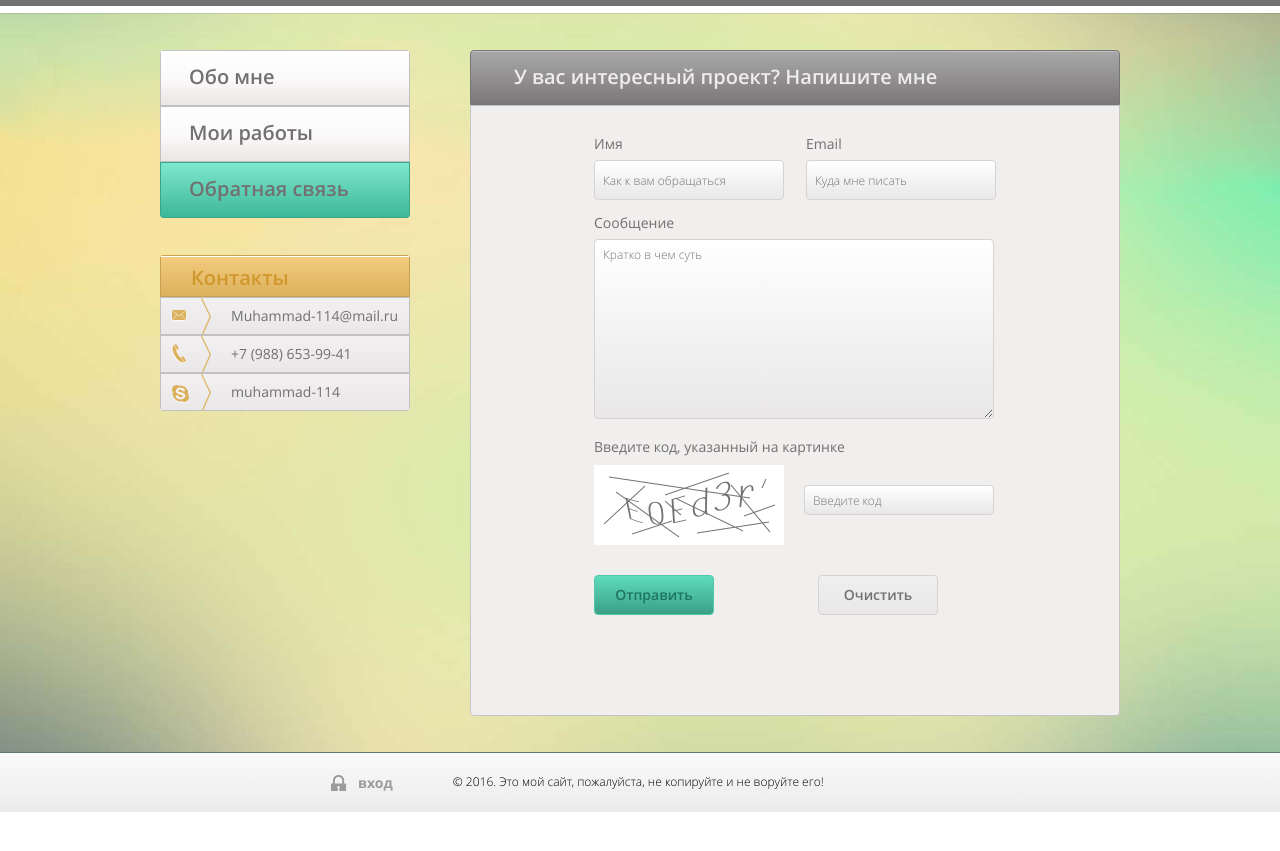
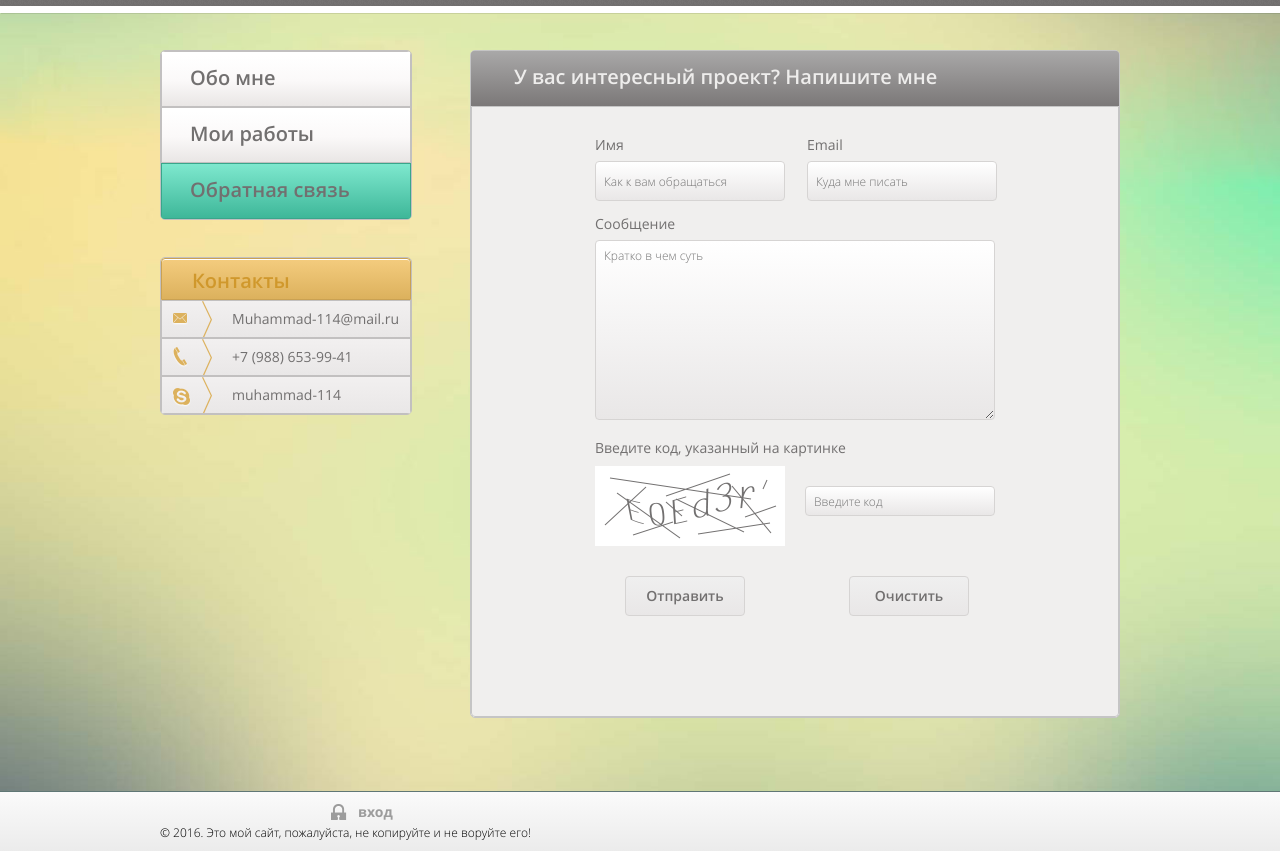
Before and after one commit to Muhammadabumansur/site, a website: page app/feedback.html in a window 1280 px wide. Shown: the part 84-935 px from the top of the page. Before the commit the page ends 896 px from the top, so only its background shows below. Drawn offline with nearby package versions, Linux system fonts and the light colour scheme.

Commit message:
Little corrections after code review with Master

```diff
--- a/app/css/feedback.css
+++ b/app/css/feedback.css
@@ -50,6 +50,7 @@ html, body {
 	background: #727070 url("../pic/Header-bg.png") repeat-x;
 	border-bottom: 7px solid #fff;
 	box-shadow: 1px 1px rgba(0,0,0,.1);
+	margin-bottom: 37px;
 }
 
 .container {
@@ -157,26 +158,34 @@ li {
 .nav_a:hover {
 	background-color: #e3e1e1;
 	background-image: linear-gradient(#e8e7e7 13%, #e3e1e1, #c2c0c0);
-	border: 1px solid #c2c0c0;
+	/*border: 1px solid #c2c0c0;*/
 }
 
-.nav_a:active, .current {
+.nav_a.current {
 	background-color: #7ee8ce;
 	background-image: linear-gradient(#7ee8ce, #3eb799);
 	border: 1px solid #39a68b;
 }
 
+.nav_ul>li:first-child {
+	border-radius: 4px 4px 0 0;
+	overflow: hidden;
+}
+
 .contacts, .nav {
-	border-radius: 4px;
+	border-radius: 5px;
 	overflow: hidden;
-	margin-top: 37px;
+	border: 1px solid #c2c0c0;
+	/*margin-top: 37px;*/
 }
 
 .nav {
-	margin-bottom: 16px;
+	margin-bottom: 37px;
 }
 
 .contacts_header {
+	border-radius: 4px 4px 0 0;
+	overflow: hidden;
 	margin-bottom: 0;
 	margin-top: 0;
 	padding-top: 10px;
@@ -256,8 +265,9 @@ li {
 }
 
 .section_header {
-	margin-top: 37px;
+	/*margin-top: 37px;*/
 	margin-bottom: 0;
+	margin-top: 0;
 	padding-top: 14px;
 	padding-left: 43px;
 	height: 55px;
@@ -266,14 +276,18 @@ li {
 	color: #eeedec;
 	background-color: #a9a8a8;
 	background-image: linear-gradient(#a9a8a8, #7b7878);
-	border: 1px solid #757575;
+	/*border: 1px solid #757575;
 	box-shadow: inset 0 1px #c3c2c2;
-	border-radius:4px 4px 0 0;
+	border-radius:4px 4px 0 0;*/
 }
 
-.section .info {
+.section {
 	background-color: #f0efee;
-	border: 1px solid #bababa;
+	border-radius: 5px;
+	overflow: hidden;
+	border: 1px solid #c5c5c5;
+	box-shadow: inset 0 1px #c3c2c2;
+	margin-bottom: 37px;
 }
 
 .feedback {
@@ -378,27 +392,30 @@ li {
 	font-family: open_sanssemibold, sans-serif;
 	font-size: 14px;
 	border-radius: 4px;
+	border: 1px solid #d6d4d3;
+	background-image: linear-gradient(rgba(251,249,249,0), #e9e7e7);
+	color: #727070;
 }
 
-.feedback_submit {
+.feedback_reset {
+	margin-left: 100px;
+}
+
+.feedback_button:hover {
 	border: 1px solid #50c8aa;
 	background-image: linear-gradient(#5fdcbd, #3aa087);
 	color: #1e7465;
 }
 
-
-.feedback_reset {
-	margin-left: 100px;
-	border: 1px solid #d6d4d3;
-	background-image: linear-gradient(rgba(251,249,249,0), #e9e7e7);
-	color: #727070;
+.buttons {
+	margin-left: 30px;
 }
 
 .copyright {
 	text-align: left;
 	font-family: open_sanslight, sans-serif;
 	font-size: 12px;
-	margin-top: 22px;
+	padding-top: 22px;
 }
 
 .a_lock {
--- a/app/css/main.css
+++ b/app/css/main.css
@@ -50,6 +50,7 @@ html, body {
 	background: #727070 url("../pic/Header-bg.png") repeat-x;
 	border-bottom: 7px solid #fff;
 	box-shadow: 1px 1px rgba(0,0,0,.1);
+	margin-bottom: 37px;
 }
 
 .container {
@@ -157,26 +158,34 @@ li {
 .nav_a:hover {
 	background-color: #e3e1e1;
 	background-image: linear-gradient(#e8e7e7 13%, #e3e1e1, #c2c0c0);
-	border: 1px solid #c2c0c0;
+	/*border: 1px solid #c2c0c0;*/
 }
 
-.nav_a:active, .current {
+.nav_a.current {
 	background-color: #7ee8ce;
 	background-image: linear-gradient(#7ee8ce, #3eb799);
 	border: 1px solid #39a68b;
 }
 
+.nav_ul>li:first-child {
+	border-radius: 4px 4px 0 0;
+	overflow: hidden;
+}
+
 .contacts, .nav {
-	border-radius: 4px;
+	border-radius: 5px;
 	overflow: hidden;
-	margin-top: 37px;
+	border: 1px solid #c2c0c0;
+	/*margin-top: 37px;*/
 }
 
 .nav {
-	margin-bottom: 16px;
+	margin-bottom: 37px;
 }
 
 .contacts_header {
+	border-radius: 4px 4px 0 0;
+	overflow: hidden;
 	margin-bottom: 0;
 	margin-top: 0;
 	padding-top: 10px;
@@ -220,7 +229,7 @@ li {
 
 .contacts_li:hover {
 	background-color: #e0c591;
-	background-image: linear-gradient(rgba(251,249,249,0), #e0c591);
+	background-image: linear-gradient(rgba(251,249,249,0.5), #e0c591);
 }
 
 .contacts_a:hover {
@@ -256,8 +265,9 @@ li {
 }
 
 .section_header {
-	margin-top: 37px;
-	margin-bottom: 0;
+	/*margin-top: 37px;*/
+	margin-top: 0;
+	margin-bottom: 37px;
 	padding-top: 14px;
 	padding-left: 43px;
 	height: 55px;
@@ -266,27 +276,33 @@ li {
 	color: #eeedec;
 	background-color: #a9a8a8;
 	background-image: linear-gradient(#a9a8a8, #7b7878);
-	border: 1px solid #757575;
-	box-shadow: inset 0 1px #c3c2c2;
-	border-radius:4px 4px 0 0;
+	/*border: 1px solid #757575;*/
+	/*box-shadow: inset 0 1px #c3c2c2;*/
+	/*border-radius:4px 4px 0 0;*/
 }
 
-.section .info {
+.section {
 	background-color: #f0efee;
-	border: 1px solid #bababa;
+	border-radius: 5px;
+	overflow: hidden;
+	border: 1px solid #c5c5c5;
+	box-shadow: inset 0 1px #c3c2c2;
+	margin-bottom: 37px;
 }
 
-.photo {
+.my_photo {
 	float: left;
-	display: block;
+	height: 150px;
+	width: 150px;
+	overflow: hidden;
 	border-radius: 50%;
 	border: 7px solid #fff;
 	box-shadow: 1px 1px rgba(0,0,0,.1);
-	margin: 37px 0 37px 40px;
+	margin: 0 0 37px 40px;
 }
 
 .info .text {
-	margin: 37px 0 0 230px;
+	margin: 0 0 0 230px;
 	font-family: open_sansregular, sans-serif;
 	font-size: 14px;
 	line-height: 14px;
@@ -294,6 +310,10 @@ li {
 
 .info_text_head {
 	font-weight: bold;
+}
+
+.text>p {
+	margin-top: 0;
 }
 
 .skills {
@@ -357,14 +377,9 @@ li {
 	padding-left: 137px;
 }
 
-.info {
-		border-radius:0 0 4px 4px;
-		overflow: hidden;
-		border: 1px solid #c5c5c5;
-}
-
 .ul_about_me {
-	padding: 20px 0;
+	/*padding: 20px 0;*/
+	margin-top: 0;
 }
 
 .ul_about_me_li {
@@ -398,7 +413,7 @@ li {
 	text-align: left;
 	font-family: open_sanslight, sans-serif;
 	font-size: 12px;
-	margin-top: 22px;
+	padding-top: 22px;
 }
 
 .a_lock {
--- a/app/css/myworks.css
+++ b/app/css/myworks.css
@@ -50,6 +50,7 @@ html, body {
 	background: #727070 url("../pic/Header-bg.png") repeat-x;
 	border-bottom: 7px solid #fff;
 	box-shadow: 1px 1px rgba(0,0,0,.1);
+	margin-bottom: 37px;
 }
 
 .container {
@@ -157,26 +158,34 @@ li {
 .nav_a:hover {
 	background-color: #e3e1e1;
 	background-image: linear-gradient(#e8e7e7 13%, #e3e1e1, #c2c0c0);
-	border: 1px solid #c2c0c0;
+	/*border: 1px solid #c2c0c0;*/
 }
 
-.nav_a:active, .current {
+.nav_a.current {
 	background-color: #7ee8ce;
 	background-image: linear-gradient(#7ee8ce, #3eb799);
 	border: 1px solid #39a68b;
 }
 
+.nav_ul>li:first-child {
+	border-radius: 4px 4px 0 0;
+	overflow: hidden;
+}
+
 .contacts, .nav {
-	border-radius: 4px;
+	border-radius: 5px;
 	overflow: hidden;
-	margin-top: 37px;
+	border: 1px solid #c2c0c0;
+	/*margin-top: 37px;*/
 }
 
 .nav {
-	margin-bottom: 16px;
+	margin-bottom: 37px;
 }
 
 .contacts_header {
+	border-radius: 4px 4px 0 0;
+	overflow: hidden;
 	margin-bottom: 0;
 	margin-top: 0;
 	padding-top: 10px;
@@ -220,7 +229,7 @@ li {
 
 .contacts_li:hover {
 	background-color: #e0c591;
-	background-image: linear-gradient(rgba(251,249,249,0), #e0c591);
+	background-image: linear-gradient(rgba(251,249,249,0.5), #e0c591);
 }
 
 .contacts_a:hover {
@@ -256,7 +265,8 @@ li {
 }
 
 .section_header {
-	margin-top: 37px;
+	/*margin-top: 37px;*/
+	margin-top: 0;
 	margin-bottom: 0;
 	padding-top: 14px;
 	padding-left: 43px;
@@ -266,9 +276,18 @@ li {
 	color: #eeedec;
 	background-color: #a9a8a8;
 	background-image: linear-gradient(#a9a8a8, #7b7878);
-	border: 1px solid #757575;
+	/*border: 1px solid #757575;
 	box-shadow: inset 0 1px #c3c2c2;
-	border-radius:4px 4px 0 0;
+	border-radius:4px 4px 0 0;*/
+}
+
+.section {
+	background-color: #f0efee;
+	border-radius: 5px;
+	overflow: hidden;
+	border: 1px solid #c5c5c5;
+	box-shadow: inset 0 1px #c3c2c2;
+	margin-bottom: 37px;
 }
 
 .list_of_works {
@@ -402,7 +421,7 @@ li {
 	text-align: left;
 	font-family: open_sanslight, sans-serif;
 	font-size: 12px;
-	margin-top: 22px;
+	padding-top: 22px;
 }
 
 .a_lock {
--- a/app/feedback.html
+++ b/app/feedback.html
@@ -22,7 +22,7 @@
 	<div class="wrapper cf">
 		<header class="header">
 			<div class="wide_container">
-				<img class="header__logo" src="pic/logo.png" alt="Loftschool">
+				<a class="header__logo__link" href="index.html"><img class="header__logo" src="pic/logo.png" alt="Loftschool"></a>
 				<ul class="header__social">
 					<li class="social__li"><a href="" class="social__a gt">Github</a></li>
           <li class="social__li"><a href="" class="social__a tw">Twitter</a></li>
--- a/app/js/main.js
+++ b/app/js/main.js
@@ -1,3 +1,20 @@
-$(function(){
-	console.log('Файл main.js успешно загружен')
-});
+(function($) {
+
+         // DOM Ready
+        $(function() {
+
+            // Binding a click event
+            // From jQuery v.1.7.0 use .on() instead of .bind()
+            $('#add_project').on('click', function(e) {
+
+                // Prevents the default action to be triggered.
+                e.preventDefault();
+
+                // Triggering bPopup when click event is fired
+                $('#').bPopup();
+
+            });
+
+        });
+
+    })(jQuery);
--- a/bower.json
+++ b/bower.json
@@ -3,6 +3,7 @@
   "dependencies": {
     "jquery": "1.8",
     "normalize-css": "normalize.css#~3.0.3",
-    "html5shiv": "~3.7.3"
+    "html5shiv": "~3.7.3",
+    "bPopup": "bpopup#~0.11.0"
   }
 }
```
Also changed, not shown: app/css/authorization.css (+9 -3 lines), app/index.html (+3 -2 lines), app/myworks.html (+3 -2 lines).
